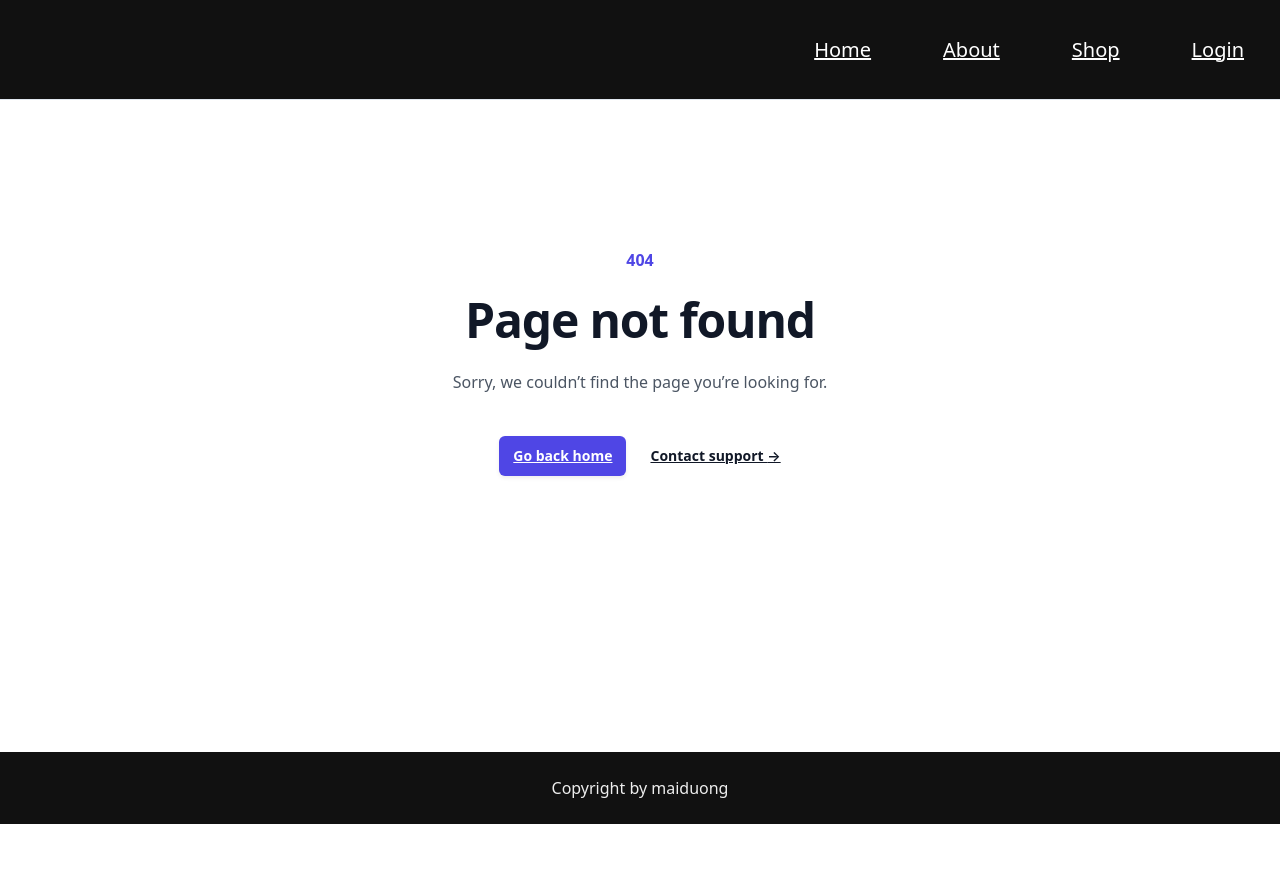
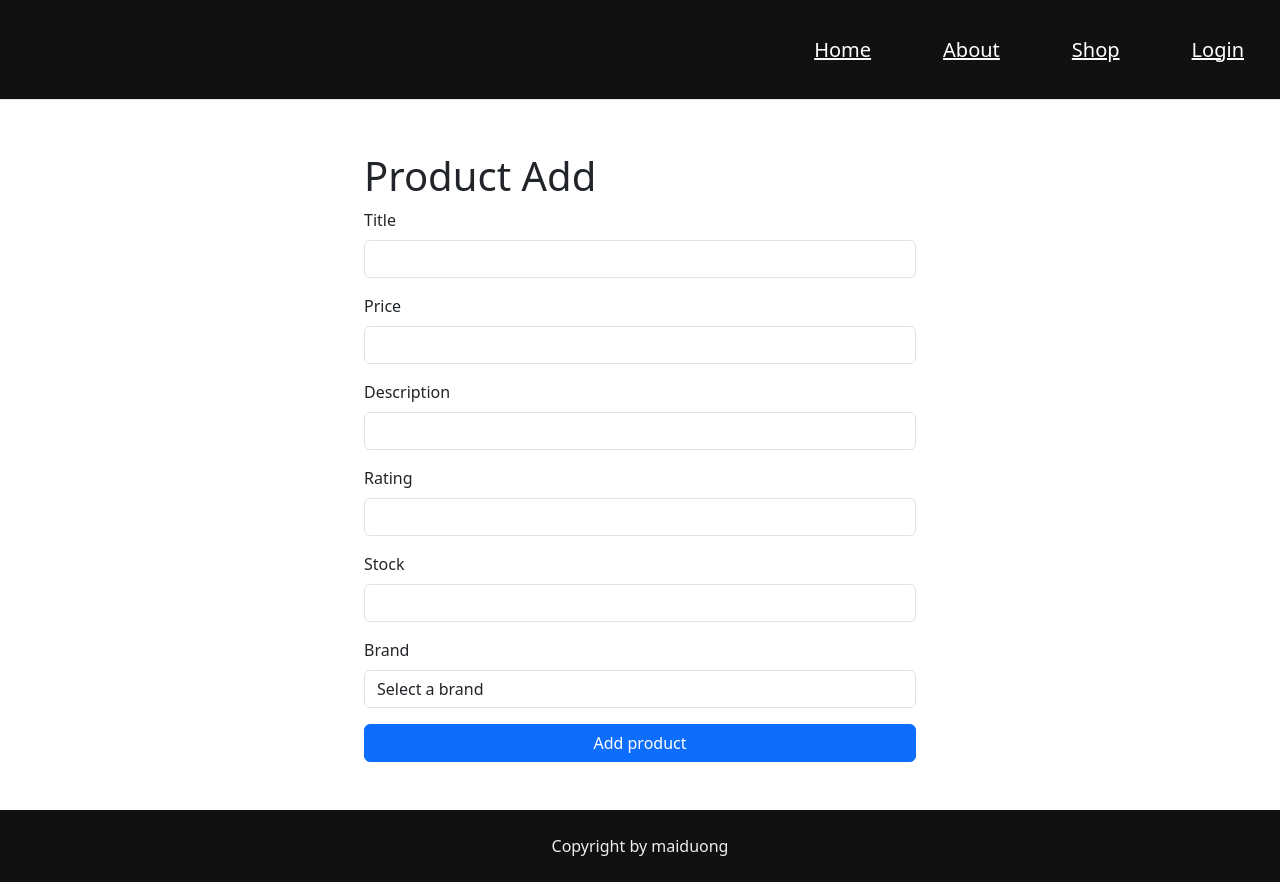
Before and after one commit to maiduong05082004/xuong-reactjs, a React (Vite) app: page /admin/product-form in a window 1280 px wide. Before the commit this address had no page. Before the commit the page ends 824 px from the top, so only its background shows below. Built offline with nearby package versions, Linux system fonts and the light colour scheme; data requests are answered from the project's data file.

Commit message:
fix product form

```diff
--- a/db.json
+++ b/db.json
@@ -717,6 +717,15 @@
       "stock": 1212,
       "brand": "Huawei",
       "id": 39
+    },
+    {
+      "title": "cssss",
+      "description": "1212",
+      "price": 32,
+      "rating": 121,
+      "stock": 1212,
+      "brand": "Apple",
+      "id": 40
     }
   ]
 }
--- a/src/App.jsx
+++ b/src/App.jsx
@@ -12,6 +12,7 @@ import ProductDetail from "./pages/ProductDetail";
 import Dashboard from "./pages/admin/Dashboard";
 import ProductAdd from "./pages/admin/ProductAdd";
 import ProductEdit from "./pages/admin/ProductEdit";
+import ProductForm from "./pages/admin/ProductForm";
 
 function App() {
 	const [products, setProducts] = useState([]);
@@ -59,7 +60,26 @@ function App() {
 			}
 		})();
 	};
-
+	const handleSubmitForm = (data) => {
+		(async () => {
+			try {
+				if(data.id){
+					//edit
+					await instance.patch(`/products/${data.id}`, data);
+					const newData = await getProducts();
+					setProducts(newData);
+				}else{
+					const res = await instance.post("/products", data);
+					setProducts([...products, res.data]);
+				}
+				if (confirm("Successfully, redirect to admin page!")) {
+					navigate("/admin");
+				}
+			} catch (error) {
+				console.log(error);
+			}
+		})();
+	};
 	return (
 		<>
 			<Header />
@@ -71,8 +91,12 @@ function App() {
 					<Route path="/about" element={<About />} />
 					<Route path="/login" element={<Login />} />
 					<Route path="/admin" element={<Dashboard data={products} />} />
-					<Route path="/admin/product-add" element={<ProductAdd onAdd={handleSubmit} />} />
-					<Route path="/admin/product-edit/:id" element={<ProductEdit onEdit={handleSubmitEdit} />} />
+					{/* <Route path="/admin/product-add" element={<ProductAdd onAdd={handleSubmit} />} />
+					<Route path="/admin/product-edit/:id" element={<ProductEdit onEdit={handleSubmitEdit} />} /> */}
+					<Route path="/admin/product-form" element={<ProductForm onProduct=
+					{handleSubmitForm} />} />
+					<Route path="/admin/product-form/:id" element={<ProductForm onProduct=
+					{handleSubmitForm} />} />
 					<Route path="*" element={<Notfound />} />
 				</Routes>
 			</main>
--- a/src/pages/admin/Dashboard.jsx
+++ b/src/pages/admin/Dashboard.jsx
@@ -6,7 +6,7 @@ const Dashboard = ({ data }) => {
     return (
         <div>
             <h1>Hello, admin</h1>
-            <Link to="/admin/product-add" className="btn btn-primary">
+            <Link to="/admin/product-form" className="btn btn-primary">
                 Add new product
             </Link>
             <table className="table table-bordered table-striped text-center">
@@ -36,7 +36,7 @@ const Dashboard = ({ data }) => {
                             <td>{p.thumbnail ? <img src={p.thumbnail} alt="Đang cập nhật" /> : "Đang cập nhật"}</td>
                             <td>
                                 <button className="btn btn-danger">Delete</button>
-                                <Link to={`/admin/product-edit/${p.id}`} className="btn btn-warning">
+                                <Link to={`/admin/product-form/${p.id}`} className="btn btn-warning">
                                     Edit
                                 </Link>
                             </td>
--- a/src/pages/admin/ProductEdit.jsx
+++ b/src/pages/admin/ProductEdit.jsx
@@ -21,7 +21,7 @@ const ProductEdit = ({ onEdit }) => {
             try {
                 const { data } = await instance.get(`/products/${id}`);
                 reset(data);
-                setSelectedBrand(data.brand); // Set selected brand from product data
+                setSelectedBrand(data.brand);
             } catch (error) {
                 console.log(error);
             }
--- a/src/pages/admin/ProductForm.jsx
+++ b/src/pages/admin/ProductForm.jsx
@@ -1,39 +1,52 @@
 import { zodResolver } from "@hookform/resolvers/zod";
-import React, { useEffect } from "react";
+import React, { useEffect, useState } from "react";
 import { useForm } from "react-hook-form";
 import productSchema from "../../schemaValid/productSchema";
 import instance from "../../axios";
 import { useParams } from "react-router-dom";
 
-const ProductForm = ({ onEdit }) => {
+const ProductForm = ({ onProduct }) => {
 	const { id } = useParams();
+    const [brands, setBrands] = useState([]);
+    const [selectedBrand, setSelectedBrand] = useState("");
 	const {
 		register,
 		formState: { errors },
 		handleSubmit,
 		reset,
 	} = useForm({ resolver: zodResolver(productSchema) });
-
+	if(id){
 		useEffect(() => {
 			(async () => {
 				try {
 					const { data } = await instance.get(`/products/${id}`);
 					reset(data);
+					setSelectedBrand(data.brand);
 				} catch (error) {
 					console.log(error);
 				}
 			})();
+		}, [id, reset]);
+	}
+	useEffect(() => {
+        const fetchBrands = async () => {
+            try {
+                const { data } = await instance.get(`/brand`);
+                setBrands(data);
+            } catch (error) {
+                console.error("Error fetching brands: ", error);
+            }
+        };
+
+        fetchBrands();
     }, []);
-
 	const onSubmit = (data) => {
-		// console.log(data);
-		// console.log({ ...data, id });
-		onEdit({ ...data, id });
+		onProduct({ ...data, id });
 	};
 	return (
 		<>
 			<form onSubmit={handleSubmit(onSubmit)}>
-				<h1>Product Edit</h1>
+				<h1>{id ? "Product Edit" : "Product Add"}</h1>
 				<div className="mb-3">
 					<label htmlFor="title" className="form-label">
 						Title
@@ -61,8 +74,56 @@ const ProductForm = ({ onEdit }) => {
 					{errors.description?.message && <p className="text-danger">{errors.description?.message}</p>}
 				</div>
 				<div className="mb-3">
+                    <label htmlFor="rating" className="form-label">
+                        Rating
+                    </label>
+                    <input
+                        type="number"
+                        className="form-control"
+                        id="rating"
+                        step="0.1"
+                        {...register("rating", { required: true, valueAsNumber: true })}
+                    />
+                    {errors.rating?.message && <p className="text-danger">{errors.rating?.message}</p>}
+                </div>
+                <div className="mb-3">
+                    <label htmlFor="stock" className="form-label">
+                        Stock
+                    </label>
+                    <input
+                        type="number"
+                        className="form-control"
+                        id="stock"
+                        {...register("stock", { required: true, valueAsNumber: true })}
+                    />
+                    {errors.stock?.message && <p className="text-danger">{errors.stock?.message}</p>}
+                </div>
+                <div className="mb-3">
+                    <label htmlFor="brand" className="form-label">
+                        Brand
+                    </label>
+                    <select
+                        className="form-control"
+                        id="brand"
+                        {...register("brand", { required: true })}
+                    >
+                        {selectedBrand && (
+                            <option key={selectedBrand.id} value={selectedBrand.name}>
+                                {selectedBrand.name}
+                            </option>
+                        )}
+                        <option value="">Select a brand</option>
+                        {brands.map((brand) => (
+                            <option key={brand.id} value={brand.name}>
+                                {brand.name}
+                            </option>
+                        ))}
+                    </select>
+                    {errors.brand?.message && <p className="text-danger">{errors.brand?.message}</p>}
+                </div>
+				<div className="mb-3">
 					<button className="btn btn-primary w-100" type="submit">
-						Edit Product
+						{id ? "Edit Product" : "Add product"}
 					</button>
 				</div>
 			</form>
```
Lines whose indentation alone changed are shown as unchanged.
